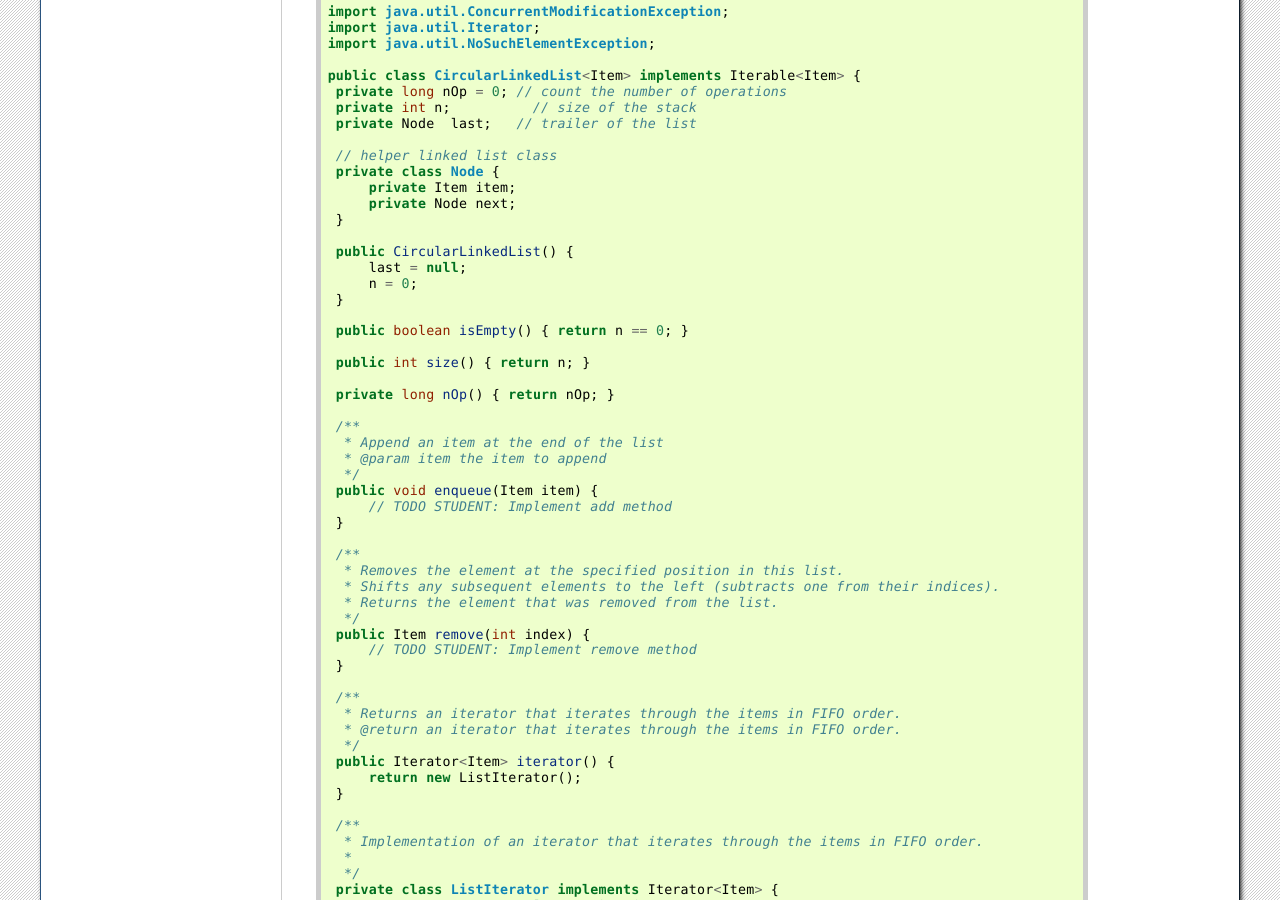
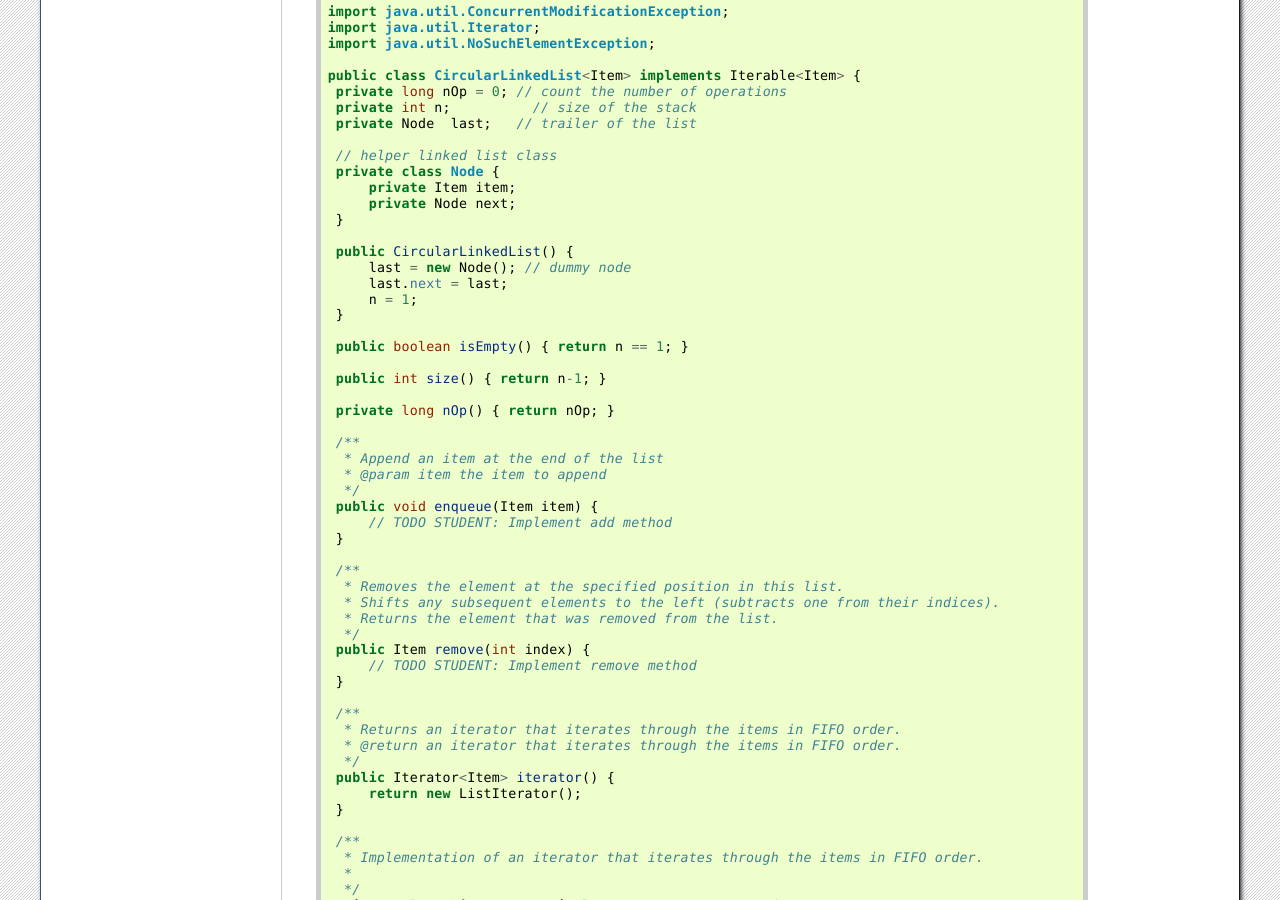
Before and after one commit to pschaus/LINFO1121, a Sphinx documentation site: the page built from source/part1/index.rst, in a window 1280 px wide and 900 px high, scrolled down 3156 px. Built offline with Sphinx 7.4.7, drawn with Linux system fonts in a browser that asks for light colours.

Commit message:
modif circular linkedlist

```diff
--- a/source/part1/index.rst
+++ b/source/part1/index.rst
@@ -195,13 +195,14 @@ Quelle est la complexité de la méthode
     }
 
     public CircularLinkedList() {
-        last = null;
-        n = 0;
+        last = new Node(); // dummy node
+        last.next = last;
+        n = 1;
     }
 
-    public boolean isEmpty() { return n == 0; }
+    public boolean isEmpty() { return n == 1; }
 
-    public int size() { return n; }
+    public int size() { return n-1; }
 
     private long nOp() { return nOp; }
 
```
